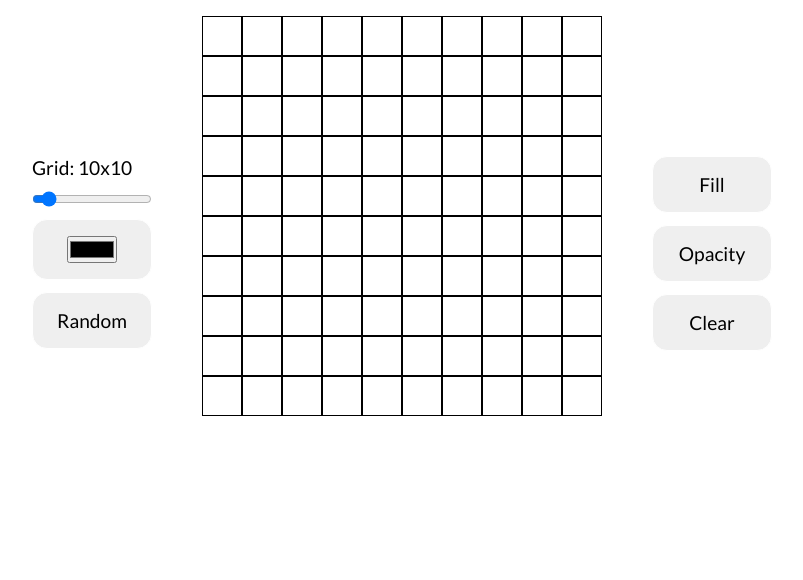
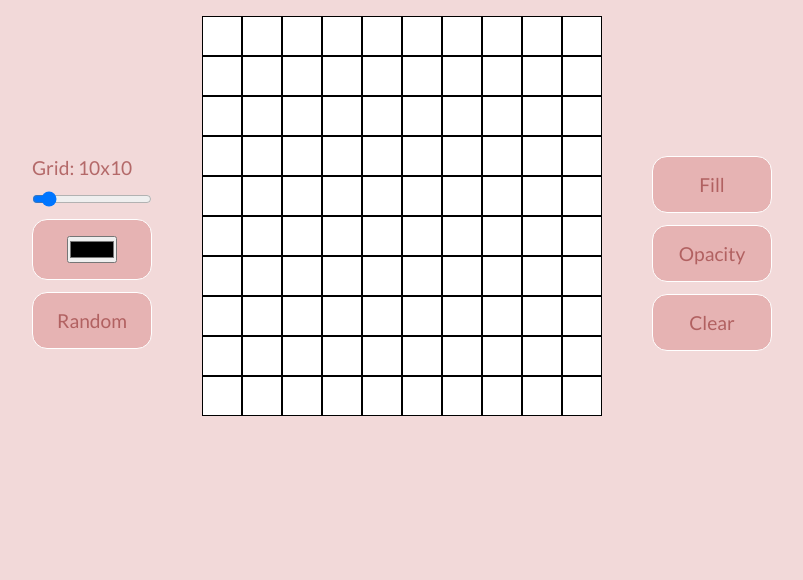
Before and after one commit to DefalterXD/Etch-a-Sketch, a plain HTML site: page index.html in a window 1280 px wide. Shown: the part 220-800 px from the top of the page, without its empty margins (238-1041 px from the left). Drawn offline with Linux system fonts and the light colour scheme.

Commit message:
style(css): paint all document to color pallete

```diff
--- a/style.css
+++ b/style.css
@@ -4,6 +4,7 @@
     margin: 0;
     box-sizing: border-box;
     font-family: 'Lato', sans-serif;
+    color: rgba(164, 76, 76, 0.80);
 }
 
 body {
@@ -12,6 +13,7 @@ body {
     flex-direction: column;
     justify-content: center;
     align-items: center;
+    background-color: rgba(202, 91, 91, 0.23);
 }
 
 .game__title {
@@ -49,4 +51,5 @@ body {
     border-radius: 15px;
     border: 1px solid #fff;
     font-size: 1.2rem;
+    background-color: rgba(202, 91, 91, 0.3);
 }
```
